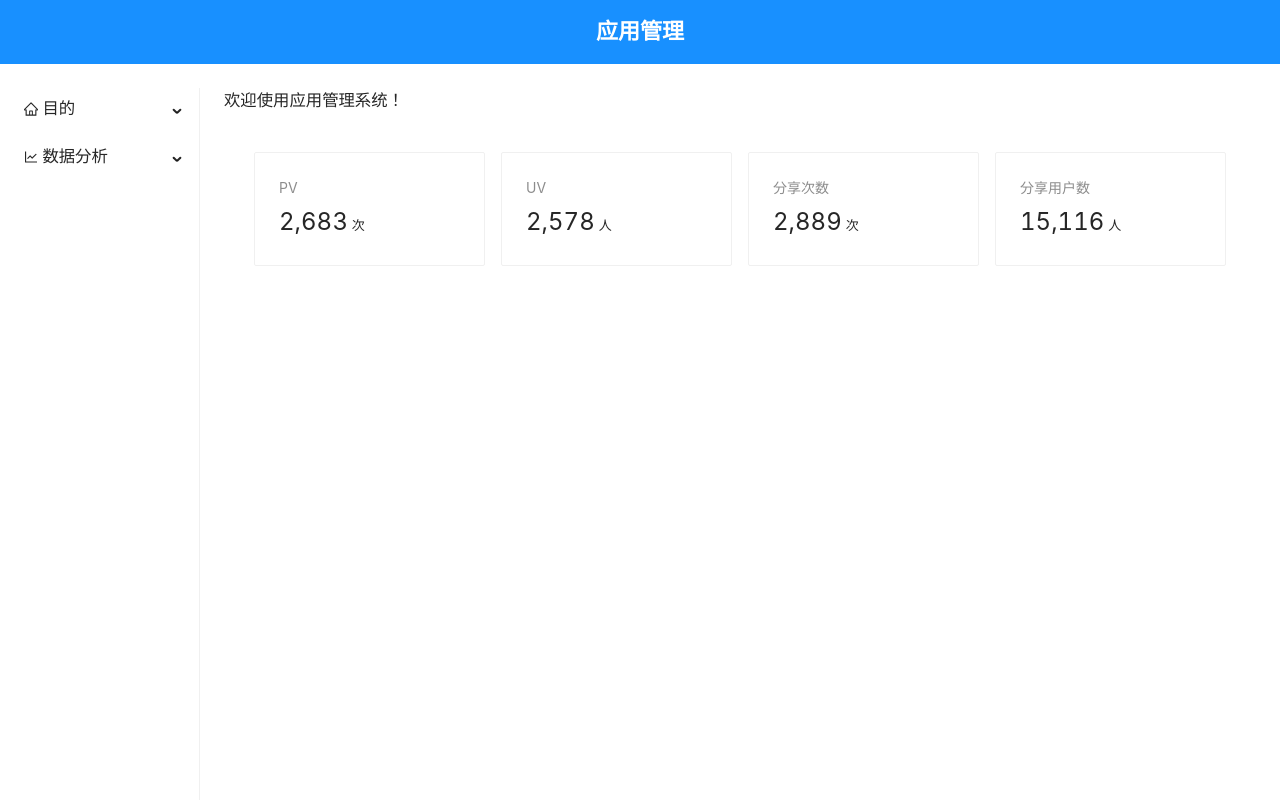
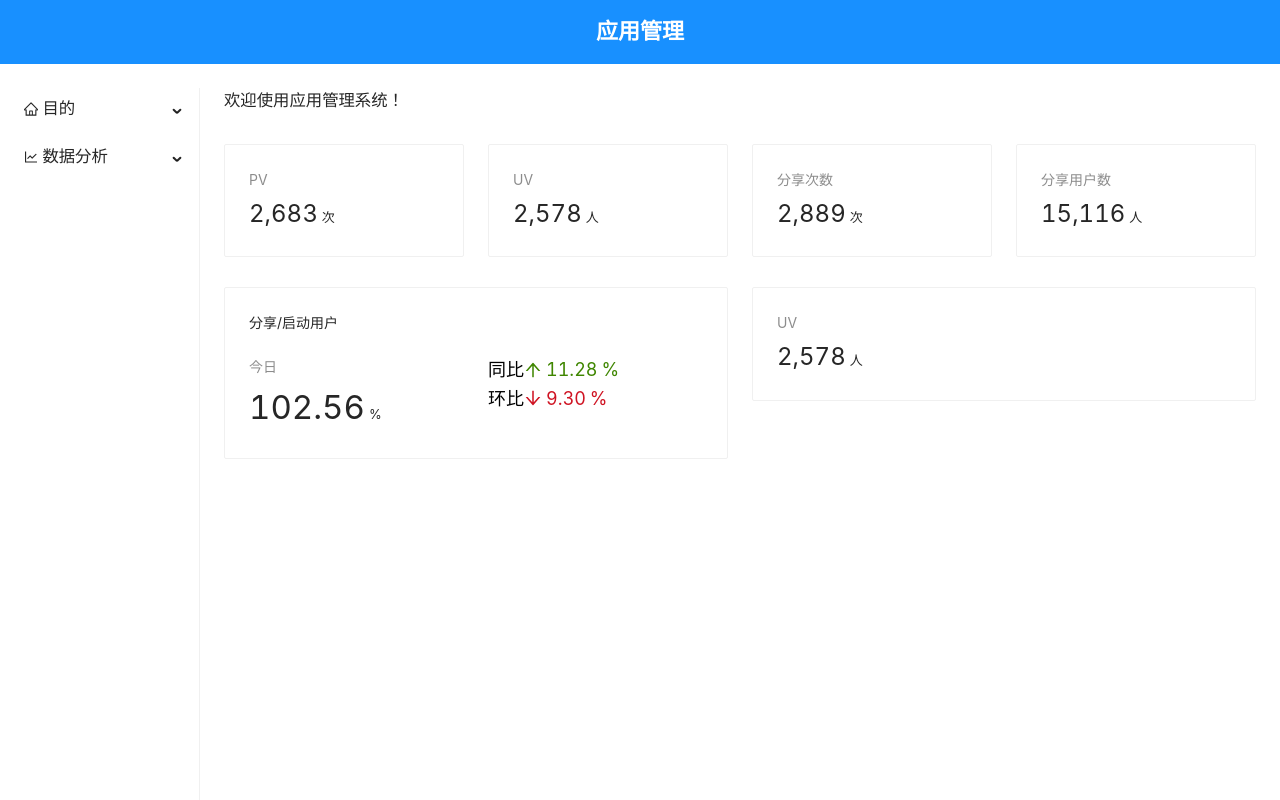
Before and after one commit to Gary-Zhigang/Fission, a Vue app in the folder web/: page /fission-da in a window 1280 px wide. Shown: the top 800 px of the page. Built offline with nearby package versions, Linux system fonts and the light colour scheme.

Commit message:
finished percentage change statics

```diff
--- a/web/src/components/fission-da.vue
+++ b/web/src/components/fission-da.vue
@@ -1,6 +1,6 @@
 <template>
-  <div style="padding: 30px">
-    <a-row :gutter="16">
+  <div style="margin: 30px auto">
+    <a-row :gutter="24">
       <a-col :span="6">
         <a-card>
           <a-statistic title="PV" :value="2683">
@@ -39,4 +39,61 @@
       </a-col>
     </a-row>
   </div>
+    <a-row :gutter="24">
+      <a-col :span="12">
+        <a-card>
+          分享/启动用户
+          <br>
+          <br>
+          <a-row :gutter="24">
+            <a-col :span="12">
+              <a-statistic title="今日" :value="102.56" :precision="2" :value-style="{'font-size':'33px'}">
+                <template #suffix>
+                  <span style="font-size:13px">%</span>
+                </template>
+              </a-statistic>
+            </a-col>
+            <a-col :span="12">
+                <a-statistic
+                    :value="11.28"
+                    :precision="2"
+                    suffix="%"
+                    :value-style="{ color: '#3f8600', 'font-size':'18px'}"
+                    style="margin-right: 50px;"
+                >
+                  <template #prefix>
+                    <span style="color: black">同比</span><arrow-up-outlined />
+                  </template>
+                </a-statistic>
+                <a-statistic
+                    :value="9.3"
+                    :precision="2"
+                    suffix="%"
+                    class="demo-class"
+                    :value-style="{ color: '#cf1322', 'font-size':'18px'}"
+                >
+                  <template #prefix>
+                    <span style="color: black">环比</span><arrow-down-outlined />
+                  </template>
+                </a-statistic>
+            </a-col>
+          </a-row>
+        </a-card>
+      </a-col>
+      <a-col :span="12">
+        <a-card>
+          <a-statistic title="UV" :value="2578">
+            <template #suffix>
+              <span style="font-size:13px">人</span>
+            </template>
+          </a-statistic>
+        </a-card>
+      </a-col>
+    </a-row>
 </template>
+
+<!--<style scoped>-->
+<!--.ant-statistic-content {-->
+<!--  font-size: ;-->
+<!--}-->
+<!--</style>-->
```
